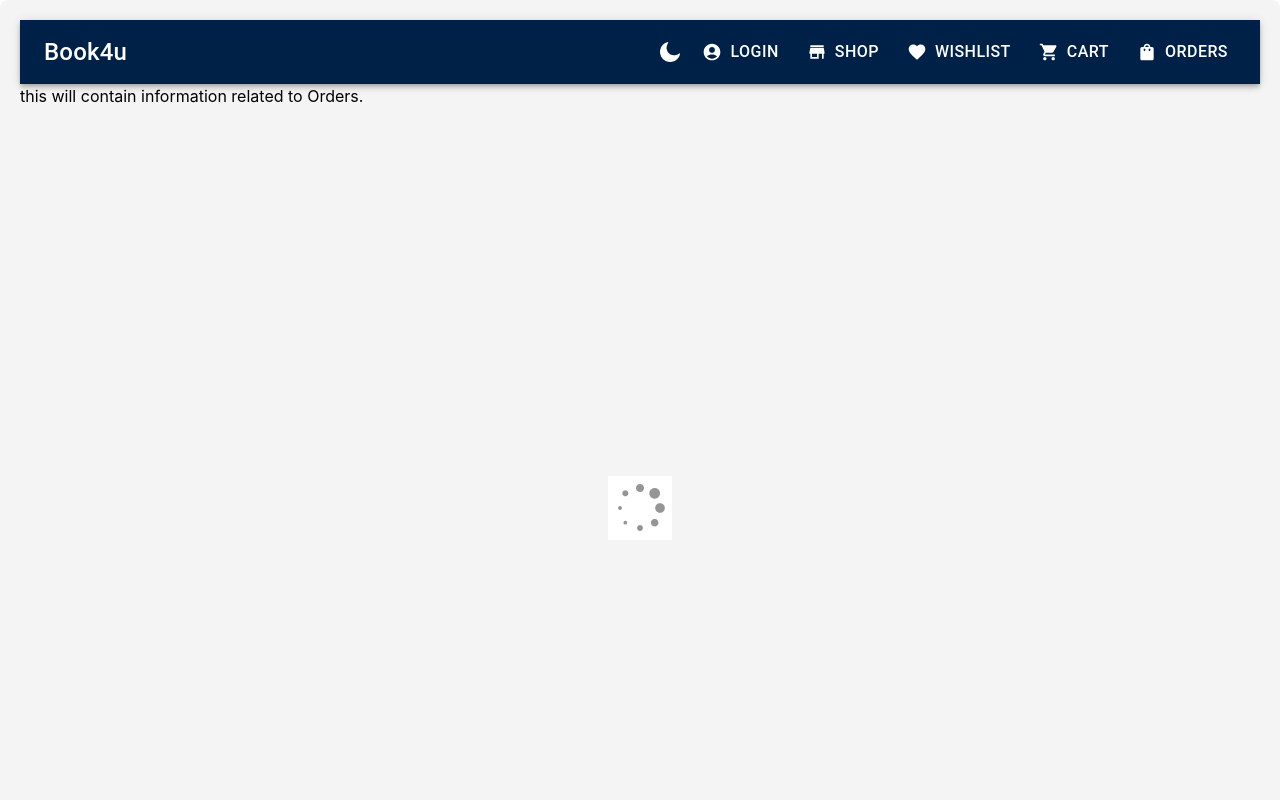
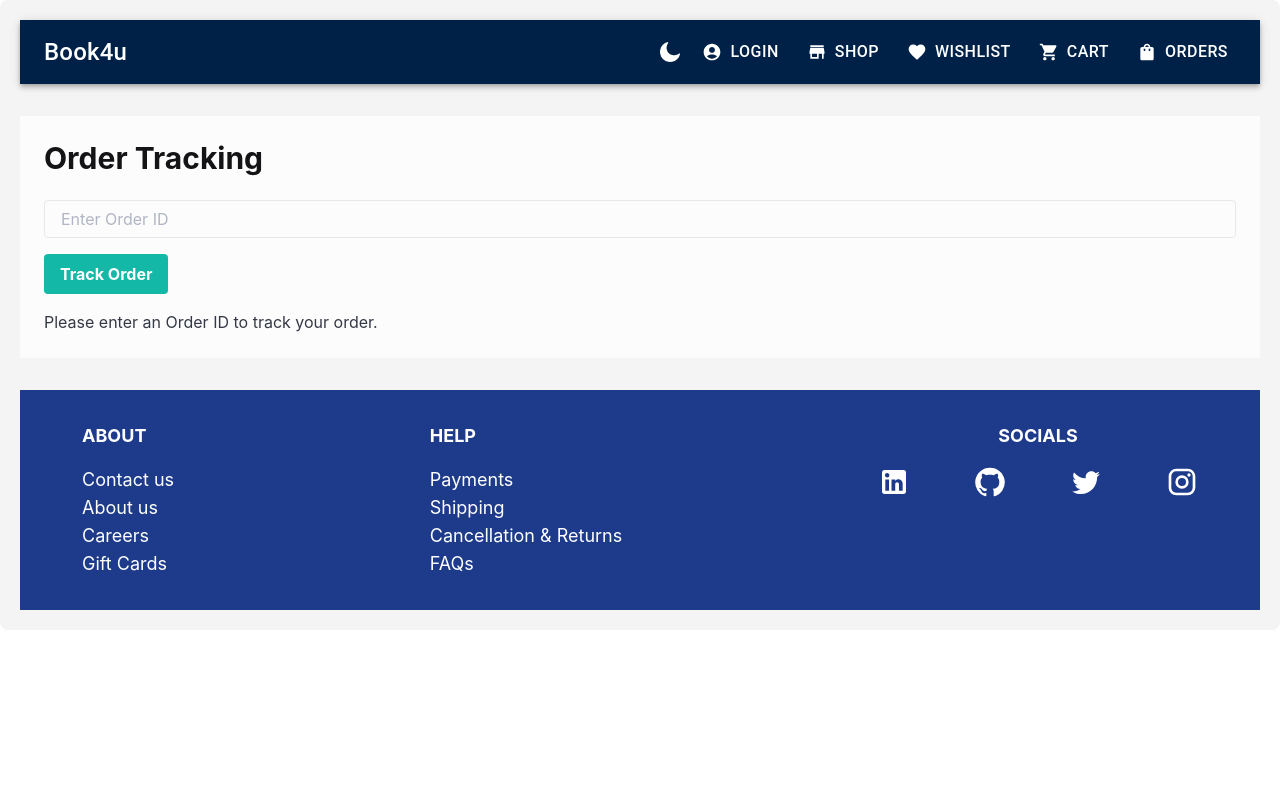
Before and after one commit to abraham-lopez-k3/online-book-sales-website, a React (Create React App) app in the folder client/: page /orders in a window 1280 px wide. Shown: the top 800 px of the page. Built offline with nearby package versions, Linux system fonts and the light colour scheme.

Commit message:
INTRODUCING REAL-TIME ORDER TRACKING: SEAMLESSLY MONITOR YOUR ORDER STATUS AND DELIVERY UPDATES Orders.jsx

```diff
--- a/client/src/Pages/Orders.jsx
+++ b/client/src/Pages/Orders.jsx
@@ -1,15 +1,70 @@
-import { useState } from "react";
+import { useState, useEffect } from "react";
 import Spinner from "./Spinner";
 
-function Orders(){
-    const [isLoading, setIsLoading] = useState(true);
-    const [data, setData] = useState(null);
-    return(
-        <div>
-            this will contain information related to Orders.
-            <Spinner/>
+function Orders() {
+  const [isLoading, setIsLoading] = useState(true);
+  const [orderId, setOrderId] = useState("");
+  const [orderData, setOrderData] = useState(null);
+
+  useEffect(() => {
+    // Simulate a fetch call to backend to check initial loading state
+    setTimeout(() => {
+      setIsLoading(false);
+    }, 2000);
+  }, []);
+
+  const handleTrackOrder = () => {
+    setIsLoading(true);
+    // Simulate a fetch call to backend to get order status
+    setTimeout(() => {
+      // Simulate order data
+      const mockOrderData = {
+        id: orderId,
+        status: "Shipped",
+        expectedDelivery: "2024-07-10"
+      };
+      setOrderData(mockOrderData);
+      setIsLoading(false);
+    }, 2000);
+  };
+
+  return (
+    <div className="container mx-auto my-8 p-6 bg-gray-100">
+      <h2 className="text-3xl font-bold mb-6 text-gray-800">Order Tracking</h2>
+
+      <div className="mb-4">
+        <input
+          type="text"
+          value={orderId}
+          onChange={(e) => setOrderId(e.target.value)}
+          placeholder="Enter Order ID"
+          className="appearance-none bg-transparent border border-gray-300 rounded w-full py-2 px-4 leading-tight focus:outline-none focus:bg-white focus:border-gray-500"
+        />
+      </div>
+      <div className="mb-4">
+        <button
+          onClick={handleTrackOrder}
+          className="bg-teal-500 hover:bg-teal-700 text-white font-bold py-2 px-4 rounded"
+        >
+          Track Order
+        </button>
+      </div>
+
+      {isLoading && <Spinner />}
+
+      {!isLoading && orderData && (
+        <div className="bg-white rounded-lg shadow-lg p-6">
+          <h3 className="text-xl font-bold mb-2">Order ID: {orderData.id}</h3>
+          <p className="text-gray-600">Status: {orderData.status}</p>
+          <p className="text-gray-600">Expected Delivery: {orderData.expectedDelivery}</p>
         </div>
-    )
+      )}
+
+      {!isLoading && !orderData && (
+        <p className="text-gray-600">Please enter an Order ID to track your order.</p>
+      )}
+    </div>
+  );
 }
 
 export default Orders;
```
